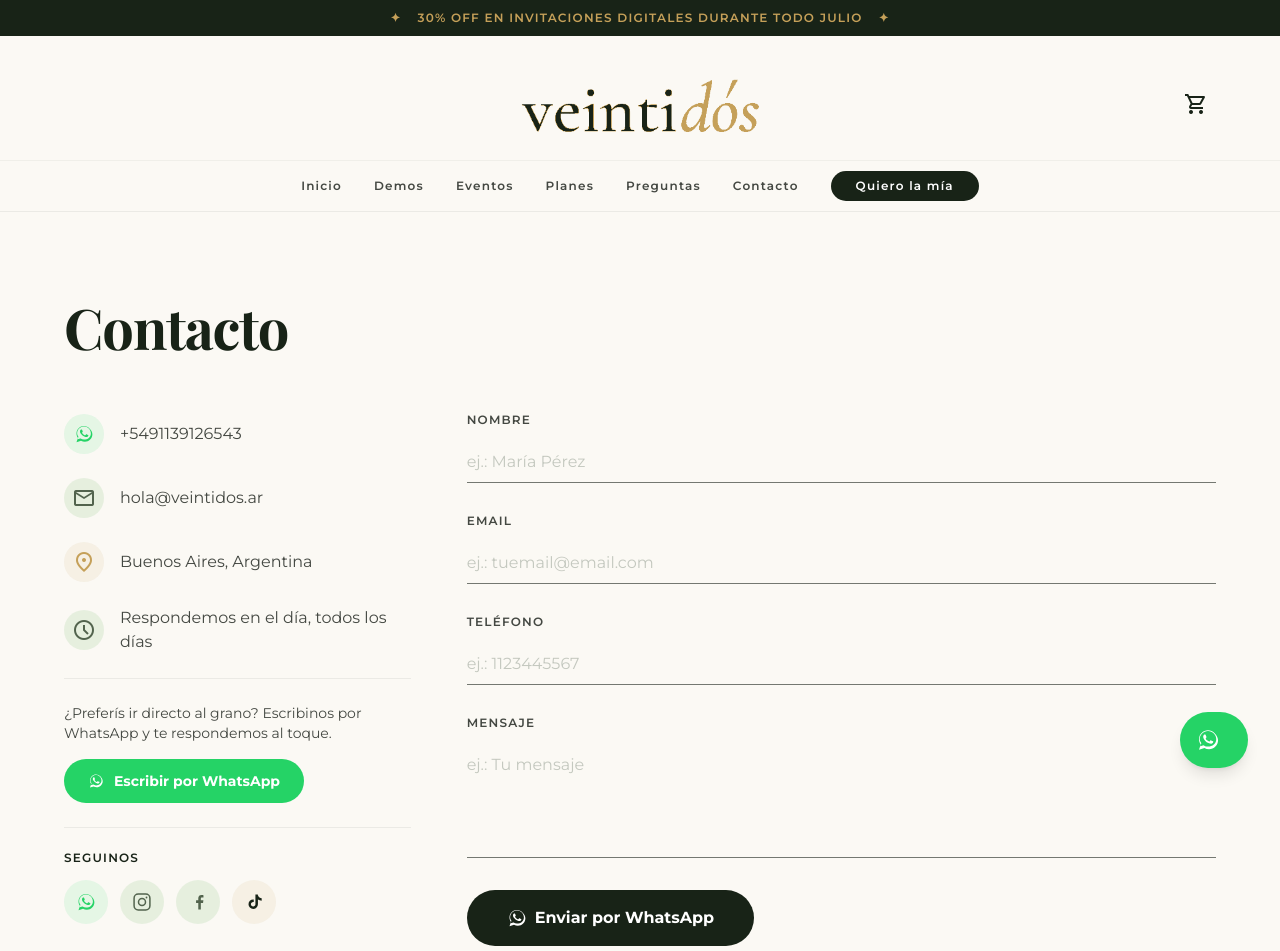
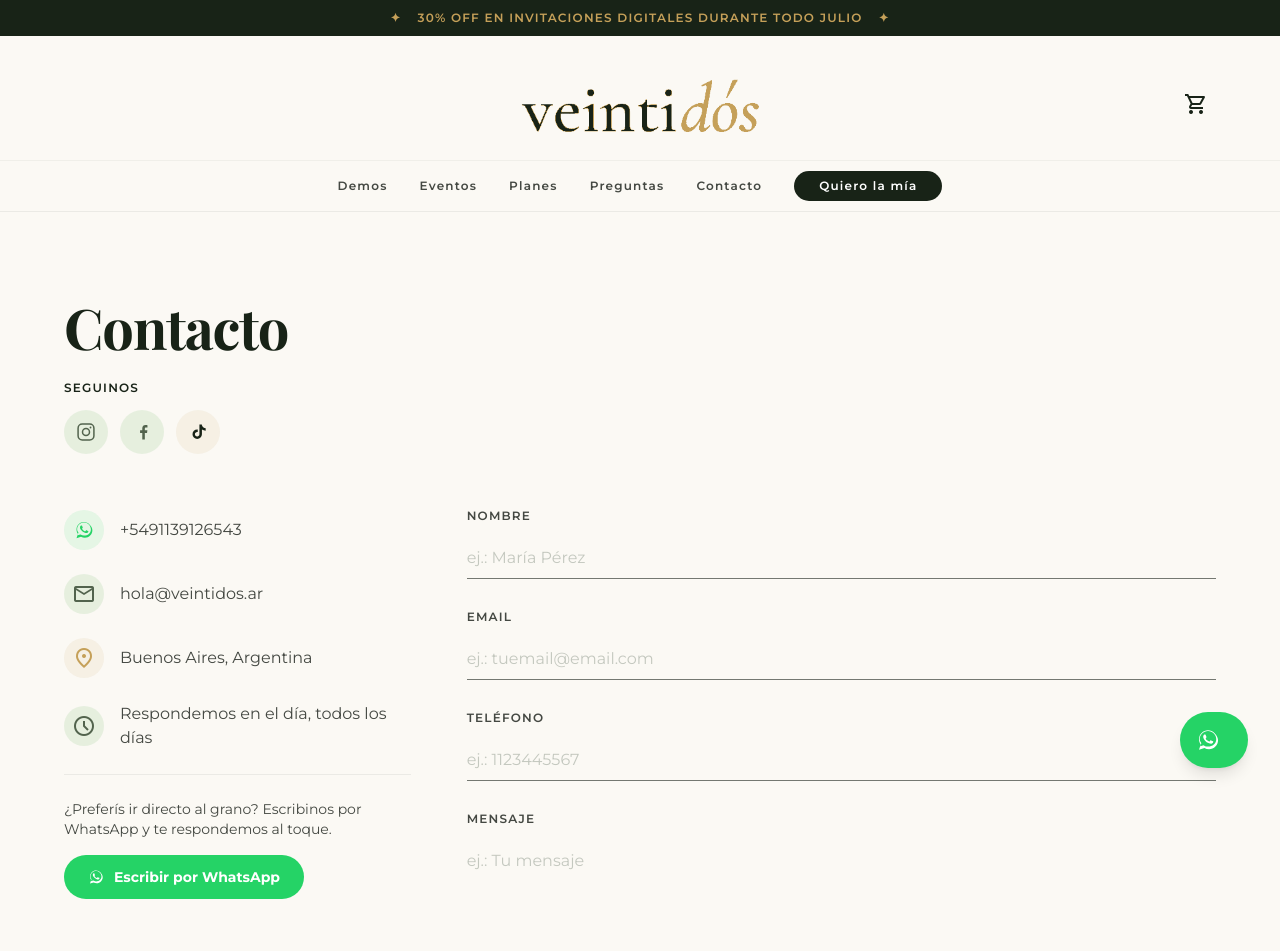
Before and after one commit to Pablo2205/Veintidos-Ecomerce, a React (Vite) app: page /contacto in a window 1280 px wide. Shown: the top 951 px of the page. Built offline with nearby package versions, Linux system fonts and the light colour scheme; a web font is replaced by a local one.

Commit message:
change: cambio de logo

```diff
--- a/src/components/Nav.jsx
+++ b/src/components/Nav.jsx
@@ -6,7 +6,6 @@ import { useCart } from '../context/CartContext.jsx'
 import logoWordmark from '../assets/brand/veintidos-logo-on-light-wordmark-only.png'
 
 const links = [
-  ['/', 'Inicio'],
   ['/catalogo', 'Demos'],
   ['/#eventos', 'Eventos'],
   ['/#planes', 'Planes'],
--- a/src/pages/Contact.jsx
+++ b/src/pages/Contact.jsx
@@ -34,7 +34,41 @@ Mensaje: ${form.message || '-'}`
   return (
     <div className="wrap py-16 md:py-24">
       <Reveal>
-        <h1 className="font-serif text-display-mobile md:text-display text-primary mb-14">Contacto</h1>
+        <h1 className="font-serif text-display-mobile md:text-display text-primary mb-6">Contacto</h1>
+      </Reveal>
+
+      {/* Redes — debajo del título, arriba de todo lo demás */}
+      <Reveal delay={0.03} className="mb-14">
+        <p className="font-sans text-label text-primary uppercase tracking-widest mb-4">Seguinos</p>
+        <div className="flex items-center gap-3">
+          <a
+            href={INSTAGRAM_URL}
+            target="_blank"
+            rel="noopener noreferrer"
+            aria-label="Instagram"
+            className="w-11 h-11 rounded-full bg-secondaryContainer/50 flex items-center justify-center text-secondary hover:bg-secondary hover:text-white transition-colors"
+          >
+            <SocialIcon name="instagram" className="w-5 h-5" />
+          </a>
+          <a
+            href={FACEBOOK_URL}
+            target="_blank"
+            rel="noopener noreferrer"
+            aria-label="Facebook"
+            className="w-11 h-11 rounded-full bg-secondaryContainer/50 flex items-center justify-center text-secondary hover:bg-secondary hover:text-white transition-colors"
+          >
+            <SocialIcon name="facebook" className="w-5 h-5" />
+          </a>
+          <a
+            href={TIKTOK_URL}
+            target="_blank"
+            rel="noopener noreferrer"
+            aria-label="TikTok"
+            className="w-11 h-11 rounded-full bg-promoGold/10 flex items-center justify-center text-primary hover:bg-promoGold hover:text-white transition-colors"
+          >
+            <SocialIcon name="tiktok" className="w-5 h-5" />
+          </a>
+        </div>
       </Reveal>
 
       <div className="grid grid-cols-1 lg:grid-cols-12 gap-14">
@@ -87,48 +121,6 @@ Mensaje: ${form.message || '-'}`
             >
               Escribir por WhatsApp
             </WhatsAppButton>
-          </div>
-
-          <div className="pt-6 border-t border-outlineVariant/30">
-            <p className="font-sans text-label text-primary uppercase tracking-widest mb-4">Seguinos</p>
-            <div className="flex items-center gap-3">
-              <a
-                href={waLink('Hola! Te escribo desde la web de veintidós.')}
-                target="_blank"
-                rel="noopener noreferrer"
-                aria-label="WhatsApp"
-                className="w-11 h-11 rounded-full bg-whatsapp/10 flex items-center justify-center text-whatsapp hover:bg-whatsapp hover:text-white transition-colors"
-              >
-                <WhatsAppIcon className="w-5 h-5" />
-              </a>
-              <a
-                href={INSTAGRAM_URL}
-                target="_blank"
-                rel="noopener noreferrer"
-                aria-label="Instagram"
-                className="w-11 h-11 rounded-full bg-secondaryContainer/50 flex items-center justify-center text-secondary hover:bg-secondary hover:text-white transition-colors"
-              >
-                <SocialIcon name="instagram" className="w-5 h-5" />
-              </a>
-              <a
-                href={FACEBOOK_URL}
-                target="_blank"
-                rel="noopener noreferrer"
-                aria-label="Facebook"
-                className="w-11 h-11 rounded-full bg-secondaryContainer/50 flex items-center justify-center text-secondary hover:bg-secondary hover:text-white transition-colors"
-              >
-                <SocialIcon name="facebook" className="w-5 h-5" />
-              </a>
-              <a
-                href={TIKTOK_URL}
-                target="_blank"
-                rel="noopener noreferrer"
-                aria-label="TikTok"
-                className="w-11 h-11 rounded-full bg-promoGold/10 flex items-center justify-center text-primary hover:bg-promoGold hover:text-white transition-colors"
-              >
-                <SocialIcon name="tiktok" className="w-5 h-5" />
-              </a>
-            </div>
           </div>
         </Reveal>
 
```
